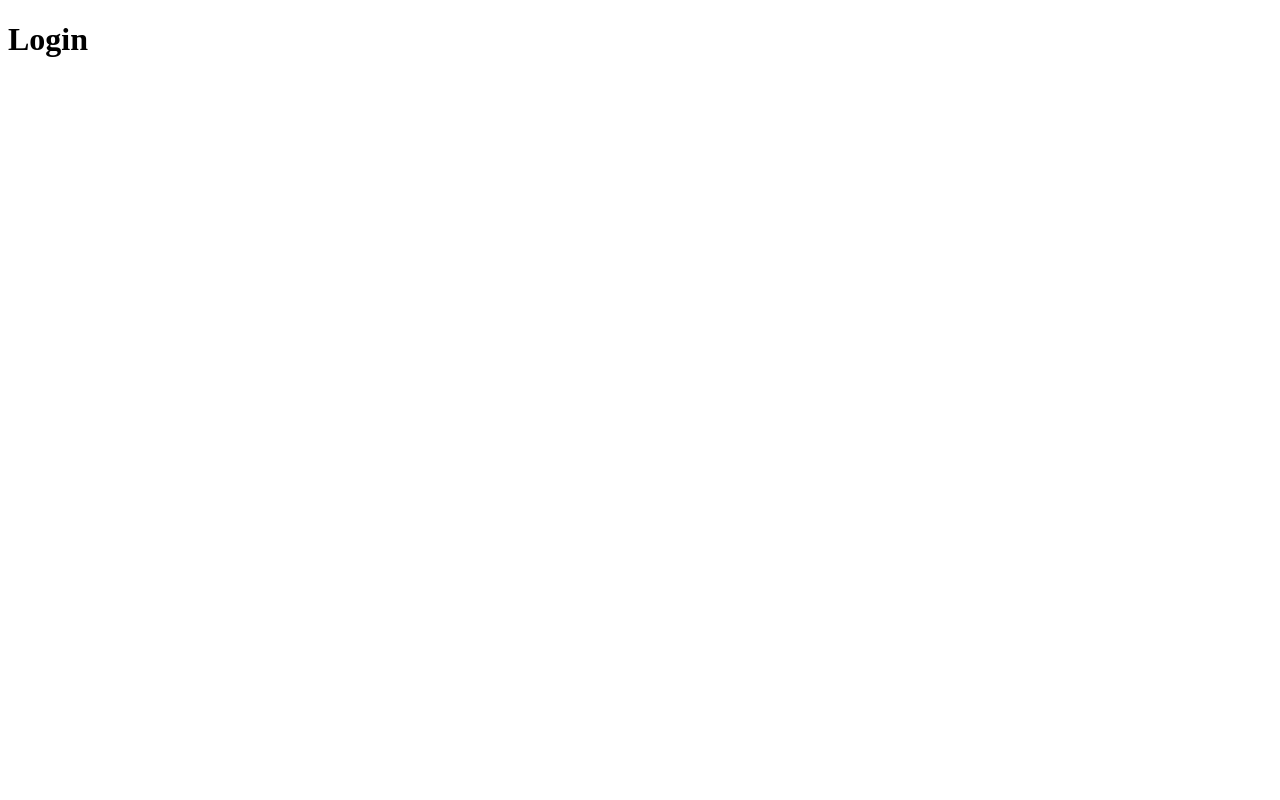
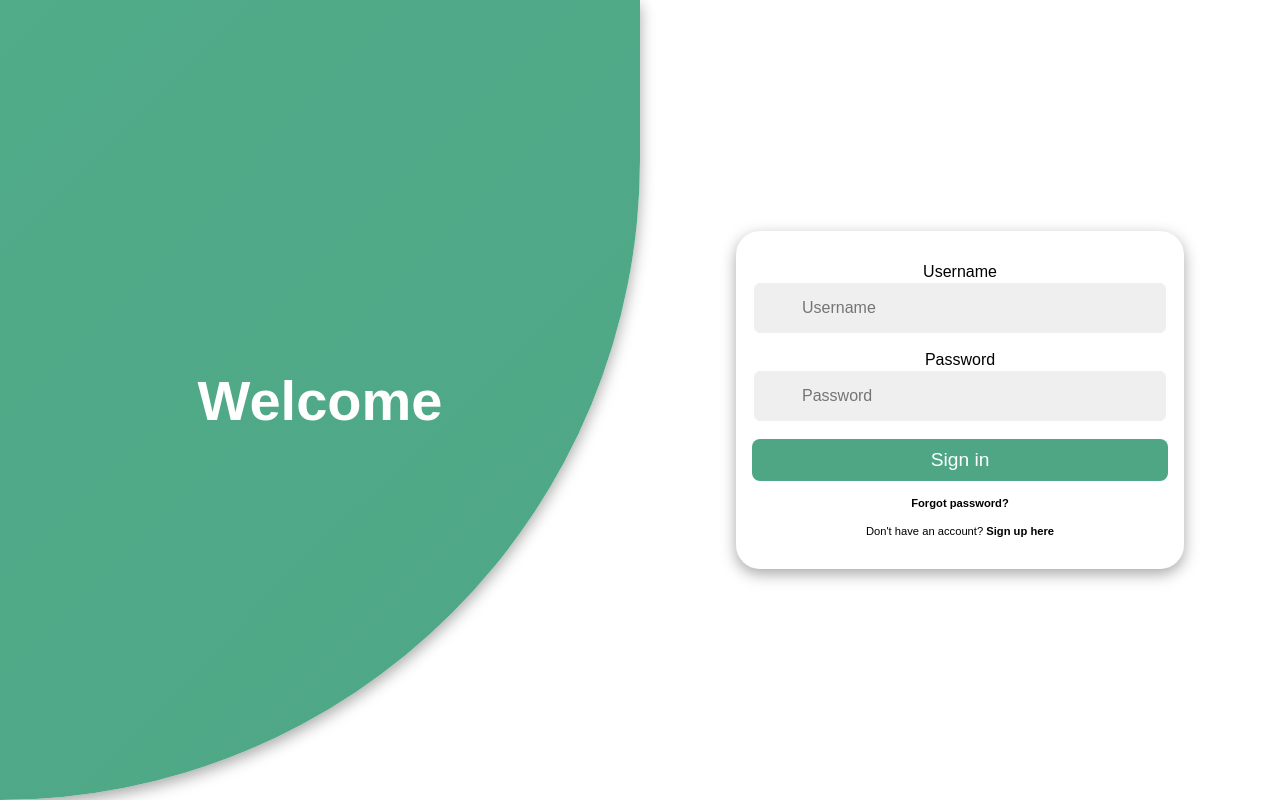
Before and after one commit to parsa-black/Blogging-Platform, a Django app: page /login/ in a window 1280 px wide. Before the commit the page is almost empty. Run offline with Django 5.2, Linux system fonts and the light colour scheme; some libraries are stand-ins or nearby versions.

Commit message:
Add HTML, CSS, JS doc

```diff
--- a/MySite/blog/templates/Login.html
+++ b/MySite/blog/templates/Login.html
@@ -1,10 +1,151 @@
+{% load static %}
+<link rel="stylesheet" href="{% static 'css/login.css' %}">
+
 <!DOCTYPE html>
 <html lang="en">
 <head>
     <meta charset="UTF-8">
-    <title>Title</title>
+    <meta name="viewport" content="width=device-width, initial-scale=1.0">
+    <link rel="stylesheet" href="../../static/css/Login.css">
+    <title>Document</title>
 </head>
 <body>
-    <h1>Login</h1>
+    <div id="container" class="container">
+		<!-- FORM SECTION -->
+		<div class="row">
+			<!-- SIGN UP -->
+			<div class="col align-items-center flex-col sign-up">
+				<div class="form-wrapper align-items-center">
+					<div class="form sign-up">
+                        <form method= POST>
+                            {% csrf_token %}
+						<div class="input-group">
+							<i class='bx bxs-user'></i>
+							<label>username</label>
+                            {{ user_form }}
+						</div>
+                        <div class="input-group">
+							<i class='bx bxs-firstname'></i>
+							<input type="text" placeholder="First name">
+						</div>
+                        <div class="input-group">
+							<i class='bx bxs-lastname'></i>
+							<input type="text" placeholder="Last name">
+						</div>
+                        <div class="input-group">
+							<i class='bx bxs-phonenumber'></i>
+							<input type="text" placeholder="Phone number">
+						</div>
+						<div class="input-group">
+							<i class='bx bx-mail-send'></i>
+							<input type="email" placeholder="Email">
+						</div>
+						<div class="input-group">
+							<i class='bx bxs-lock-alt'></i>
+							<input type="password" placeholder="Password">
+						</div>
+						<div class="input-group">
+							<i class='bx bxs-lock-alt'></i>
+							<input type="password" placeholder="Confirm password">
+						</div>
+                        <div class="input-group">
+							<i class='bx bxs-birthday'></i>
+							<input type="date" placeholder="Birthday">
+						</div>
+                        <div class="input-group">
+							<i class='bx bxs-profile-pic'></i>
+							<input type="file" placeholder="Profile" accept="image/*">
+						</div>
+						<button type="submit">
+							Sign up
+						</button>
+                        </form>
+						<p>
+							<span>
+								Already have an account?
+							</span>
+							<b onclick="toggle()" class="pointer">
+								Sign in here
+							</b>
+						</p>
+					</div>
+				</div>
+
+			</div>
+			<!-- END SIGN UP -->
+			<!-- SIGN IN -->
+			<div class="col align-items-center flex-col sign-in">
+				<div class="form-wrapper align-items-center">
+					<div class="form sign-in">
+                        <form method= POST>
+                            {% csrf_token %}
+						<div class="input-group">
+							<i class='bx bxs-user'></i>
+                            <label>Username</label>
+                            {{ form.username }}
+						</div>
+						<div class="input-group">
+							<i class='bx bxs-lock-alt'></i>
+                            <label>Password</label>
+                            {{ form.password }}
+						</div>
+						<button type="submit">
+							Sign in
+						</button>
+                        </form>
+						<p>
+							<b>
+								Forgot password?
+							</b>
+						</p>
+						<p>
+							<span>
+								Don't have an account?
+							</span>
+							<b onclick="toggle()" class="pointer">
+								Sign up here
+							</b>
+						</p>
+					</div>
+				</div>
+				<div class="form-wrapper">
+
+				</div>
+			</div>
+			<!-- END SIGN IN -->
+		</div>
+		<!-- END FORM SECTION -->
+		<!-- CONTENT SECTION -->
+		<div class="row content-row">
+			<!-- SIGN IN CONTENT -->
+			<div class="col align-items-center flex-col">
+				<div class="text sign-in">
+					<h2>
+						Welcome
+					</h2>
+
+				</div>
+				<div class="img sign-in">
+
+				</div>
+			</div>
+			<!-- END SIGN IN CONTENT -->
+			<!-- SIGN UP CONTENT -->
+			<div class="col align-items-center flex-col">
+				<div class="img sign-up">
+
+				</div>
+				<div class="text sign-up">
+					<h2>
+						Join with us
+					</h2>
+
+				</div>
+			</div>
+			<!-- END SIGN UP CONTENT -->
+		</div>
+		<!-- END CONTENT SECTION -->
+	</div>
+    <script src="../../static/js/Login.js"></script>
 </body>
 </html>
--- /dev/null
+++ b/MySite/static/css/Login.css
@@ -0,0 +1,345 @@
+:root {
+    --primary-color: #4EA685;
+    --secondary-color: #57B894;
+    --black: #000000;
+    --white: #ffffff;
+    --gray: #efefef;
+    --gray-2: #757575;
+
+    --facebook-color: #4267B2;
+    --google-color: #DB4437;
+    --twitter-color: #1DA1F2;
+    --insta-color: #E1306C;
+}
+
+@import url('https://fonts.googleapis.com/css2?family=Poppins:wght@200;300;400;500;600&display=swap');
+
+* {
+    font-family: 'Poppins', sans-serif;
+    margin: 0;
+    padding: 0;
+    box-sizing: border-box;
+}
+
+html,
+body {
+    height: 100vh;
+    overflow: hidden;
+}
+
+.container {
+    position: relative;
+    min-height: 100vh;
+    overflow: hidden;
+}
+
+.row {
+    display: flex;
+    flex-wrap: wrap;
+    height: 100vh;
+}
+
+.col {
+    width: 50%;
+}
+
+.align-items-center {
+    display: flex;
+    align-items: center;
+    justify-content: center;
+    text-align: center;
+}
+
+.form-wrapper {
+    width: 100%;
+    max-width: 28rem;
+}
+
+.form {
+    padding: 1rem;
+    background-color: var(--white);
+    border-radius: 1.5rem;
+    width: 100%;
+    box-shadow: rgba(0, 0, 0, 0.35) 0px 5px 15px;
+    transform: scale(0);
+    transition: .5s ease-in-out;
+    transition-delay: 1s;
+}
+
+.input-group {
+    position: relative;
+    width: 100%;
+    margin: 1rem 0;
+}
+
+.input-group i {
+    position: absolute;
+    top: 50%;
+    left: 1rem;
+    transform: translateY(-50%);
+    font-size: 1.4rem;
+    color: var(--gray-2);
+}
+
+.input-group input {
+    width: 100%;
+    padding: 1rem 3rem;
+    font-size: 1rem;
+    background-color: var(--gray);
+    border-radius: .5rem;
+    border: 0.125rem solid var(--white);
+    outline: none;
+}
+
+.input-group input:focus {
+    border: 0.125rem solid var(--primary-color);
+}
+
+.form button {
+    cursor: pointer;
+    width: 100%;
+    padding: .6rem 0;
+    border-radius: .5rem;
+    border: none;
+    background-color: var(--primary-color);
+    color: var(--white);
+    font-size: 1.2rem;
+    outline: none;
+}
+
+.form p {
+    margin: 1rem 0;
+    font-size: .7rem;
+}
+
+.flex-col {
+    flex-direction: column;
+}
+
+.social-list {
+    margin: 2rem 0;
+    padding: 1rem;
+    border-radius: 1.5rem;
+    width: 100%;
+    box-shadow: rgba(0, 0, 0, 0.35) 0px 5px 15px;
+    transform: scale(0);
+    transition: .5s ease-in-out;
+    transition-delay: 1.2s;
+}
+
+.social-list>div {
+    color: var(--white);
+    margin: 0 .5rem;
+    padding: .7rem;
+    cursor: pointer;
+    border-radius: .5rem;
+    cursor: pointer;
+    transform: scale(0);
+    transition: .5s ease-in-out;
+}
+
+.social-list>div:nth-child(1) {
+    transition-delay: 1.4s;
+}
+
+.social-list>div:nth-child(2) {
+    transition-delay: 1.6s;
+}
+
+.social-list>div:nth-child(3) {
+    transition-delay: 1.8s;
+}
+
+.social-list>div:nth-child(4) {
+    transition-delay: 2s;
+}
+
+.social-list>div>i {
+    font-size: 1.5rem;
+    transition: .4s ease-in-out;
+}
+
+.social-list>div:hover i {
+    transform: scale(1.5);
+}
+
+.facebook-bg {
+    background-color: var(--facebook-color);
+}
+
+.google-bg {
+    background-color: var(--google-color);
+}
+
+.twitter-bg {
+    background-color: var(--twitter-color);
+}
+
+.insta-bg {
+    background-color: var(--insta-color);
+}
+
+.pointer {
+    cursor: pointer;
+}
+
+.container.sign-in .form.sign-in,
+.container.sign-in .social-list.sign-in,
+.container.sign-in .social-list.sign-in>div,
+.container.sign-up .form.sign-up,
+.container.sign-up .social-list.sign-up,
+.container.sign-up .social-list.sign-up>div {
+    transform: scale(1);
+}
+
+.content-row {
+    position: absolute;
+    top: 0;
+    left: 0;
+    pointer-events: none;
+    z-index: 6;
+    width: 100%;
+}
+
+.text {
+    margin: 4rem;
+    color: var(--white);
+}
+
+.text h2 {
+    font-size: 3.5rem;
+    font-weight: 800;
+    margin: 2rem 0;
+    transition: 1s ease-in-out;
+}
+
+.text p {
+    font-weight: 600;
+    transition: 1s ease-in-out;
+    transition-delay: .2s;
+}
+
+.img img {
+    width: 30vw;
+    transition: 1s ease-in-out;
+    transition-delay: .4s;
+}
+
+.text.sign-in h2,
+.text.sign-in p,
+.img.sign-in img {
+    transform: translateX(-250%);
+}
+
+.text.sign-up h2,
+.text.sign-up p,
+.img.sign-up img {
+    transform: translateX(250%);
+}
+
+.container.sign-in .text.sign-in h2,
+.container.sign-in .text.sign-in p,
+.container.sign-in .img.sign-in img,
+.container.sign-up .text.sign-up h2,
+.container.sign-up .text.sign-up p,
+.container.sign-up .img.sign-up img {
+    transform: translateX(0);
+}
+
+/* BACKGROUND */
+
+.container::before {
+    content: "";
+    position: absolute;
+    top: 0;
+    right: 0;
+    height: 100vh;
+    width: 300vw;
+    transform: translate(35%, 0);
+    background-image: linear-gradient(-45deg, var(--primary-color) 0%, var(--secondary-color) 100%);
+    transition: 1s ease-in-out;
+    z-index: 6;
+    box-shadow: rgba(0, 0, 0, 0.35) 0px 5px 15px;
+    border-bottom-right-radius: max(50vw, 50vh);
+    border-top-left-radius: max(50vw, 50vh);
+}
+
+.container.sign-in::before {
+    transform: translate(0, 0);
+    right: 50%;
+}
+
+.container.sign-up::before {
+    transform: translate(100%, 0);
+    right: 50%;
+}
+
+/* RESPONSIVE */
+
+@media only screen and (max-width: 425px) {
+
+    .container::before,
+    .container.sign-in::before,
+    .container.sign-up::before {
+        height: 100vh;
+        border-bottom-right-radius: 0;
+        border-top-left-radius: 0;
+        z-index: 0;
+        transform: none;
+        right: 0;
+    }
+
+    /* .container.sign-in .col.sign-up {
+        transform: translateY(100%);
+    } */
+
+    .container.sign-in .col.sign-in,
+    .container.sign-up .col.sign-up {
+        transform: translateY(0);
+    }
+
+    .content-row {
+        align-items: flex-start !important;
+    }
+
+    .content-row .col {
+        transform: translateY(0);
+        background-color: unset;
+    }
+
+    .col {
+        width: 100%;
+        position: absolute;
+        padding: 2rem;
+        background-color: var(--white);
+        border-top-left-radius: 2rem;
+        border-top-right-radius: 2rem;
+        transform: translateY(100%);
+        transition: 1s ease-in-out;
+    }
+
+    .row {
+        align-items: flex-end;
+        justify-content: flex-end;
+    }
+
+    .form,
+    .social-list {
+        box-shadow: none;
+        margin: 0;
+        padding: 0;
+    }
+
+    .text {
+        margin: 0;
+    }
+
+    .text p {
+        display: none;
+    }
+
+    .text h2 {
+        margin: .5rem;
+        font-size: 2rem;
+    }
+}
--- /dev/null
+++ b/MySite/static/js/Login.js
@@ -0,0 +1,10 @@
+let container = document.getElementById('container')
+
+toggle = () => {
+	container.classList.toggle('sign-in')
+	container.classList.toggle('sign-up')
+}
+
+setTimeout(() => {
+	container.classList.add('sign-in')
+}, 200)
```
